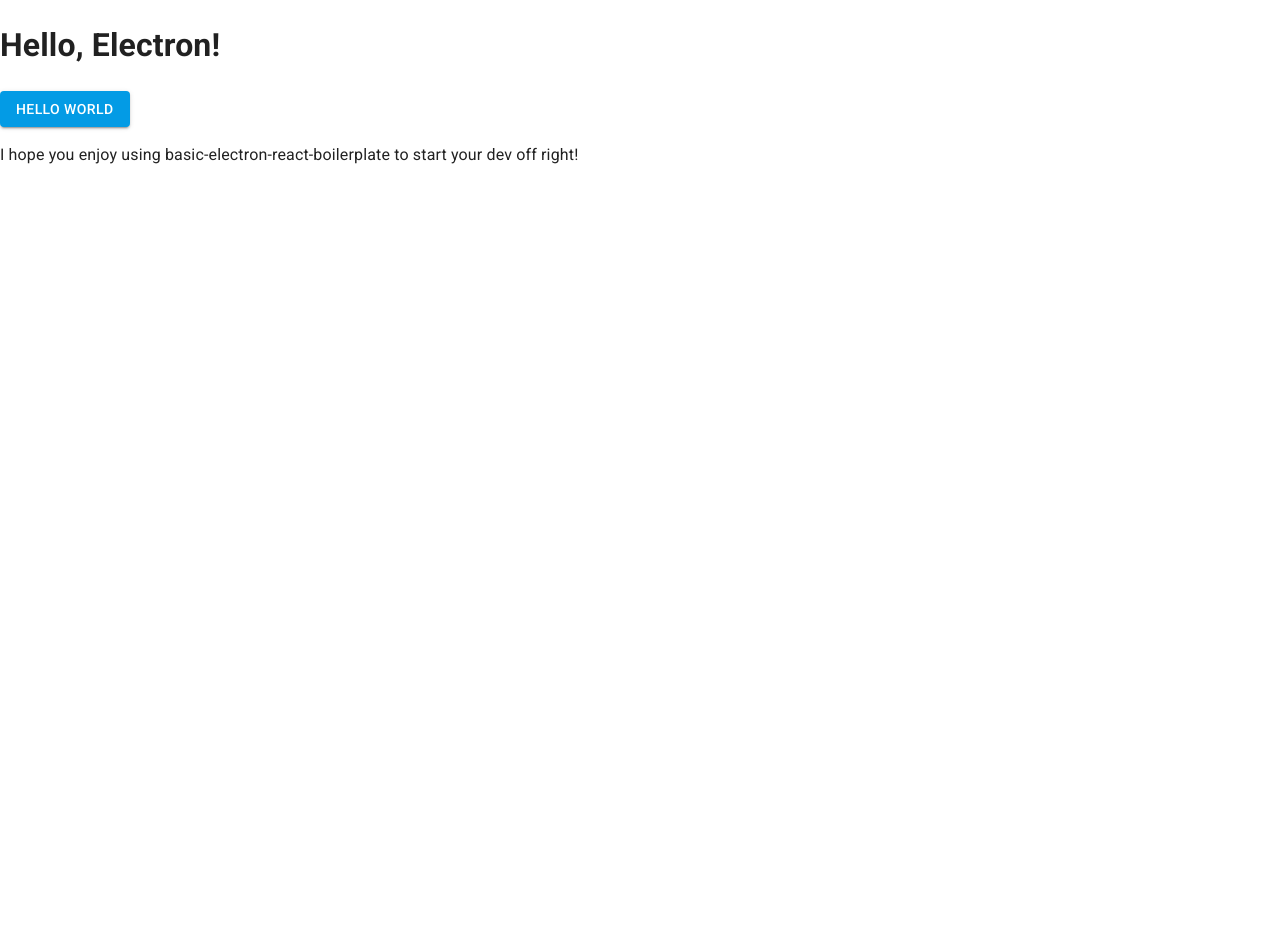
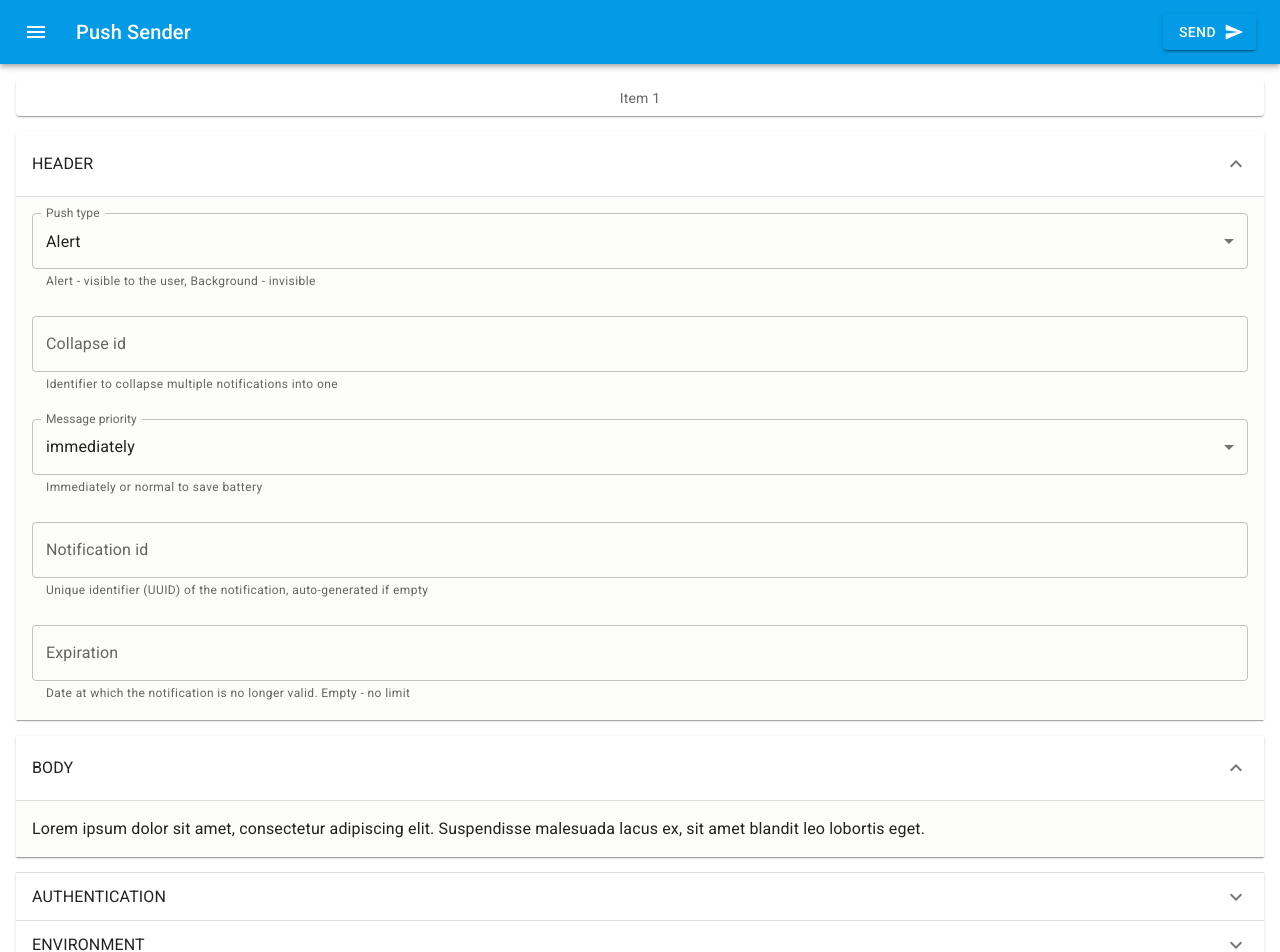
Before and after one commit to NorthernCaptain/ios-notification-pusher, a React app: page / in a window 1280 px wide. Shown: the top 952 px of the page. Before the commit the page ends 800 px from the top, so only its background shows below. Built offline with nearby package versions, Linux system fonts and the light colour scheme; the HTML template or start-up script is replaced by a standard one.

Commit message:
added basic skeleton of the notification app; added event header settings

```diff
--- a/package.json
+++ b/package.json
@@ -46,11 +46,15 @@
     "postpackage": "electron-packager ./ --out=./builds"
   },
   "dependencies": {
+    "@date-io/moment": "^2.13.1",
     "@emotion/react": "^11.9.0",
     "@emotion/styled": "^11.8.1",
     "@fontsource/roboto": "^4.5.5",
     "@mui/icons-material": "^5.6.2",
     "@mui/material": "^5.6.2",
+    "@mui/x-date-pickers": "^5.0.0-alpha.1",
+    "@parse/node-apn": "^5.1.3",
+    "moment": "^2.29.3",
     "postcss": "^8.4.8",
     "react": "^17.0.2",
     "react-dom": "^17.0.2"
--- a/src/components/App.js
+++ b/src/components/App.js
@@ -1,17 +1,15 @@
 import React from 'react'
 import '../assets/css/App.css'
-import CssBaseline from '@mui/material/CssBaseline';
-import Button from '@mui/material/Button';
+import { AdapterMoment } from '@mui/x-date-pickers/AdapterMoment'
+import MainPage from "./MainPage";
+import {LocalizationProvider} from "@mui/x-date-pickers";
 
 export default function App() {
   return (
     <>
-      <CssBaseline />
-      <div>
-        <h1>Hello, Electron!</h1>
-        <Button variant="contained">Hello World</Button>
-        <p>I hope you enjoy using basic-electron-react-boilerplate to start your dev off right!</p>
-      </div>
+      <LocalizationProvider dateAdapter={AdapterMoment}>
+        <MainPage/>
+      </LocalizationProvider>
     </>
   );
 }
--- /dev/null
+++ b/src/components/AppBar.js
@@ -0,0 +1,35 @@
+import * as React from "react"
+import AppBar from '@mui/material/AppBar';
+import Box from '@mui/material/Box';
+import Toolbar from '@mui/material/Toolbar';
+import Typography from '@mui/material/Typography';
+import Button from '@mui/material/Button';
+import IconButton from '@mui/material/IconButton';
+import MenuIcon from '@mui/icons-material/Menu';
+import SendIcon from '@mui/icons-material/Send';
+
+export default function AppTopBar({onSend}) {
+  return (
+    <Box sx={{ flexGrow: 1 }}>
+      <AppBar position="static">
+        <Toolbar>
+          <IconButton
+            size="large"
+            edge="start"
+            color="inherit"
+            aria-label="menu"
+            sx={{ mr: 2 }}
+          >
+            <MenuIcon />
+          </IconButton>
+          <Typography variant="h6" component="div" sx={{ flexGrow: 1 }}>
+            Push Sender
+          </Typography>
+          <Button variant="contained" endIcon={<SendIcon />} onClick={onSend}>
+            Send
+          </Button>
+        </Toolbar>
+      </AppBar>
+    </Box>
+  );
+}
--- /dev/null
+++ b/src/components/EventEnvironment.js
@@ -0,0 +1,20 @@
+import * as React from 'react';
+import Radio from '@mui/material/Radio';
+import RadioGroup from '@mui/material/RadioGroup';
+import FormControlLabel from '@mui/material/FormControlLabel';
+import FormControl from '@mui/material/FormControl';
+import FormLabel from '@mui/material/FormLabel';
+
+export default function EventEnvironment() {
+  return (
+    <FormControl>
+      <RadioGroup
+        defaultValue="production"
+        name="env-radio-buttons-group"
+      >
+        <FormControlLabel value="production" control={<Radio />} label="Production" />
+        <FormControlLabel value="sandbox" control={<Radio />} label="Sandbox" />
+      </RadioGroup>
+    </FormControl>
+  );
+}
--- /dev/null
+++ b/src/components/EventHeader.js
@@ -0,0 +1,113 @@
+import * as React from 'react';
+import TextField from '@mui/material/TextField';
+import MenuItem from '@mui/material/MenuItem';
+import {useEffect, useState} from "react";
+import Stack from "@mui/material/Stack";
+import {DateTimePicker} from "@mui/x-date-pickers";
+import {shallowEqual} from "../utils";
+
+const pushTypes = [
+  {
+    value: 'alert',
+    label: 'Alert',
+  },
+  {
+    value: 'background',
+    label: 'Background',
+  },
+]
+
+const priotities = [
+  {
+    value: '10',
+    label: 'immediately',
+  },
+  {
+    value: '5',
+    label: 'normal',
+  },
+]
+
+export default function EventHeader({header, onHeaderChange}) {
+  header = header || { pushType: 'alert', priority: '10', collapseId: '', id: '', expiry: null };
+  const [pushType, setPushType] = useState(header.pushType);
+  const [priority, setPriority] = useState(header.priority);
+  const [collapseId, setCollapseId] = useState(header.collapseId);
+  const [notificationId, setNotificationId] = useState(header.id);
+  const [expiryDate, setExpiryDate] = useState(header.expiry ? new Date(header.expiry) : null);
+
+  function constructHeader() {
+    return {
+      collapseId,
+      id: notificationId,
+      pushType,
+      priority,
+      expiry: expiryDate ? expiryDate.getTime() : null,
+    }
+  }
+
+  useEffect(() => {
+    let header = constructHeader();
+    if(shallowEqual(header, event?.header)) return;
+    console.log('header', header);
+    if(onHeaderChange) onHeaderChange(header);
+  }, [collapseId, notificationId, pushType, priority, expiryDate]);
+
+  return (
+    <Stack spacing={3}>
+      <TextField
+        id="push-type"
+        select
+        label="Push type"
+        value={pushType}
+        onChange={(e) => setPushType(e.target.value)}
+        helperText="Alert - visible to the user, Background - invisible"
+        variant="outlined"
+      >
+        {pushTypes.map((option) => (
+          <MenuItem key={option.value} value={option.value}>
+            {option.label}
+          </MenuItem>
+        ))}
+      </TextField>
+      <TextField
+        id="collapse-id"
+        label="Collapse id"
+        value={collapseId}
+        onChange={(e) => setCollapseId(e.target.value)}
+        helperText="Identifier to collapse multiple notifications into one"
+        variant="outlined"
+      />
+      <TextField
+        id="priority"
+        select
+        label="Message priority"
+        value={priority}
+        onChange={(e) => setPriority(e.target.value)}
+        helperText="Immediately or normal to save battery"
+        variant="outlined"
+      >
+        {priotities.map((option) => (
+          <MenuItem key={option.value} value={option.value}>
+            {option.label}
+          </MenuItem>
+        ))}
+      </TextField>
+      <TextField
+        id="notification-id"
+        label="Notification id"
+        value={notificationId}
+        onChange={(e) => setNotificationId(e.target.value)}
+        helperText="Unique identifier (UUID) of the notification, auto-generated if empty"
+        variant="outlined"
+      />
+      <DateTimePicker
+        label="Expiration"
+        value={expiryDate}
+        onChange={(e) => setExpiryDate(e)}
+        renderInput={(params) => <TextField {...params} helperText="Date at which the notification is no longer valid. Empty - no limit"/>}
+
+      />
+    </Stack>
+  )
+}
--- /dev/null
+++ b/src/components/EventSettings.js
@@ -0,0 +1,75 @@
+import * as React from 'react';
+import Accordion from '@mui/material/Accordion';
+import AccordionSummary from '@mui/material/AccordionSummary';
+import Typography from '@mui/material/Typography';
+import ExpandMoreIcon from '@mui/icons-material/ExpandMore';
+import MuiAccordionDetails from '@mui/material/AccordionDetails';
+import {Box} from "@mui/material";
+import {styled} from "@mui/material/styles";
+import EventEnvironment from "./EventEnvironment";
+import EventHeader from "./EventHeader";
+import {useState} from "react";
+
+const AccordionDetails = styled(MuiAccordionDetails)(({ theme }) => ({
+  padding: theme.spacing(2),
+  borderTop: '1px solid rgba(0, 0, 0, .125)',
+  backgroundColor: theme.palette.paper2.main,
+}));
+
+
+export default function EventSettings() {
+  const [header, setHeader] = useState(null);
+
+  return (
+    <Box>
+      <Accordion defaultExpanded={true}>
+        <AccordionSummary
+          expandIcon={<ExpandMoreIcon />}
+          aria-controls="panel1a-content"
+          id="panel1a-header"
+        >
+          <Typography>HEADER</Typography>
+        </AccordionSummary>
+        <AccordionDetails>
+          <EventHeader header={header} onHeaderChange={hdr => {setHeader(hdr); console.log("Set HEADER", hdr)}}/>
+        </AccordionDetails>
+      </Accordion>
+      <Accordion defaultExpanded={true}>
+        <AccordionSummary
+          expandIcon={<ExpandMoreIcon />}
+          aria-controls="panel2a-content"
+          id="panel2a-header"
+        >
+          <Typography>BODY</Typography>
+        </AccordionSummary>
+        <AccordionDetails>
+          <Typography>
+            Lorem ipsum dolor sit amet, consectetur adipiscing elit. Suspendisse
+            malesuada lacus ex, sit amet blandit leo lobortis eget.
+          </Typography>
+        </AccordionDetails>
+      </Accordion>
+      <Accordion>
+        <AccordionSummary
+          expandIcon={<ExpandMoreIcon />}
+          aria-controls="panel3a-content"
+          id="panel3a-header"
+        >
+          <Typography>AUTHENTICATION</Typography>
+        </AccordionSummary>
+      </Accordion>
+      <Accordion>
+        <AccordionSummary
+          expandIcon={<ExpandMoreIcon />}
+          aria-controls="panel3a-content"
+          id="panel3a-header"
+        >
+          <Typography>ENVIRONMENT</Typography>
+        </AccordionSummary>
+        <AccordionDetails>
+          <EventEnvironment />
+        </AccordionDetails>
+      </Accordion>
+    </Box>
+  );
+}
--- /dev/null
+++ b/src/components/MainPage.js
@@ -0,0 +1,34 @@
+import * as React from "react"
+import Stack from '@mui/material/Stack';
+import Paper from '@mui/material/Paper';
+import { styled } from '@mui/material/styles';
+import {Box} from "@mui/material";
+import AppBar from "./AppBar";
+import EventSettings from "./EventSettings";
+
+const Item = styled(Paper)(({ theme }) => ({
+  backgroundColor: theme.palette.mode === 'dark' ? '#1A2027' : '#fff',
+  ...theme.typography.body2,
+  padding: theme.spacing(1),
+  textAlign: 'center',
+  color: theme.palette.text.secondary,
+}));
+
+export default function MainPage(props) {
+  function onSend() {
+    console.log("SEND!")
+  }
+
+  return (
+    <Box>
+      <AppBar onSend={onSend}/>
+      <Box m={2}>
+        <Stack spacing={2}>
+          <Item>Item 1</Item>
+          <EventSettings/>
+          <Item>Item 3</Item>
+        </Stack>
+      </Box>
+    </Box>
+  )
+}
--- a/src/index.js
+++ b/src/index.js
@@ -1,6 +1,7 @@
 import React from 'react'
 import { render } from 'react-dom'
 
+import CssBaseline from '@mui/material/CssBaseline';
 import App from './components/App'
 import { ThemeProvider, StyledEngineProvider } from '@mui/material/styles';
 import theme from './theme';
@@ -16,6 +17,7 @@ document.body.appendChild(root)
 render(
   <StyledEngineProvider injectFirst>
     <ThemeProvider theme={theme}>
+      <CssBaseline />
       <App />
     </ThemeProvider>
   </StyledEngineProvider>,
--- a/src/theme.js
+++ b/src/theme.js
@@ -17,6 +17,10 @@ const theme = createTheme({
             main: '#8884d8',
             contrastText: '#fff',
         },
+        paper2: {
+            main: '#fcfcfa',
+            contrastText: '#333333',
+        },
     },
     error: {
         main: red.A400,
--- /dev/null
+++ b/src/utils.js
@@ -0,0 +1,27 @@
+/**
+ * Compare two objects by values of their properties, i.e shallow comparison
+ * @param object1
+ * @param object2
+ * @returns {boolean}
+ */
+export function shallowEqual(object1, object2) {
+  if(!object1 || !object2) {
+    return false;
+  }
+
+  if(object1 === object2) {
+    return true;
+  }
+
+  const keys1 = Object.keys(object1);
+  const keys2 = Object.keys(object2);
+  if (keys1.length !== keys2.length) {
+    return false;
+  }
+  for (let key of keys1) {
+    if (object1[key] !== object2[key]) {
+      return false;
+    }
+  }
+  return true;
+}
```
Also changed, not shown: 1 other file (tests, documents, lock files or other folders).
